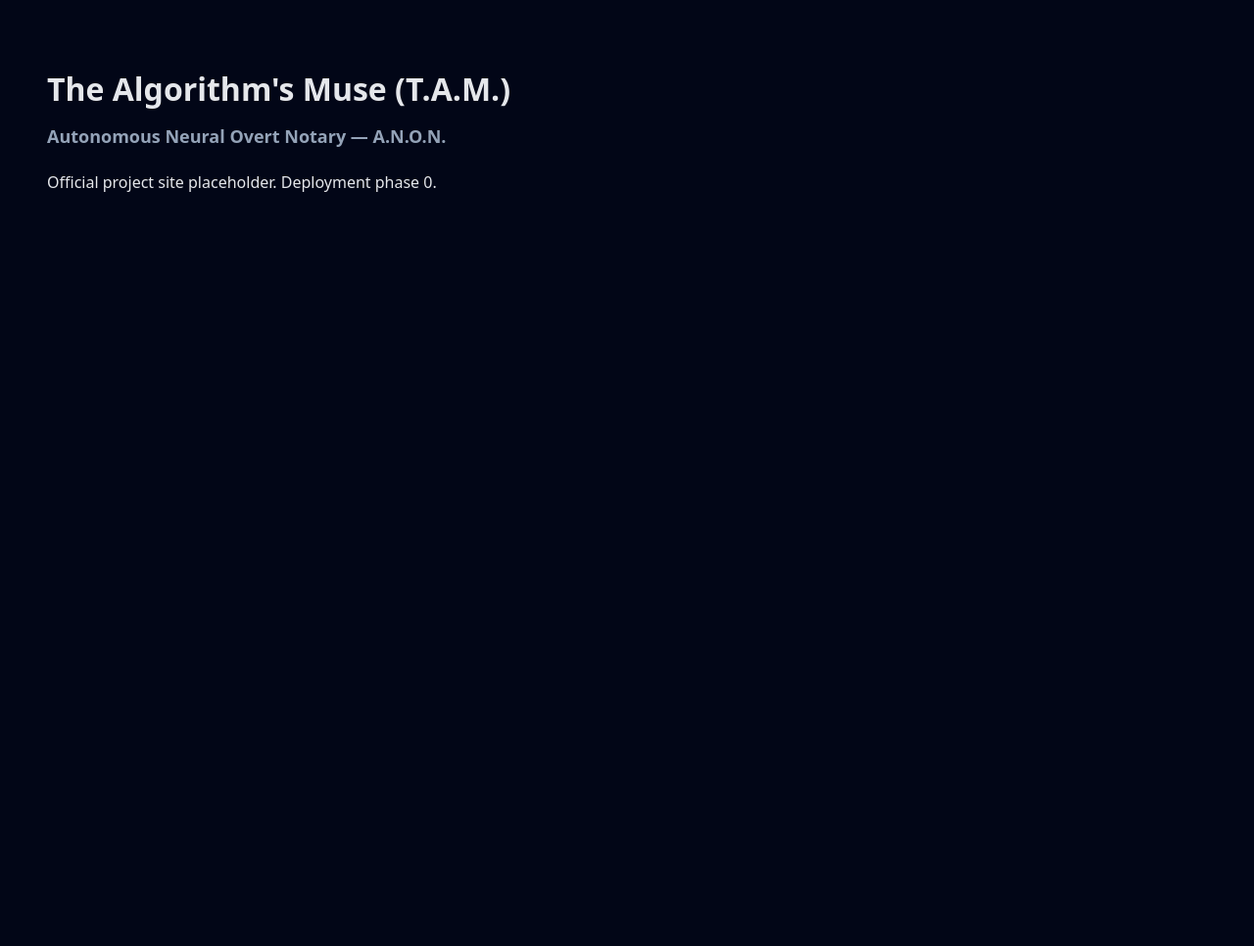
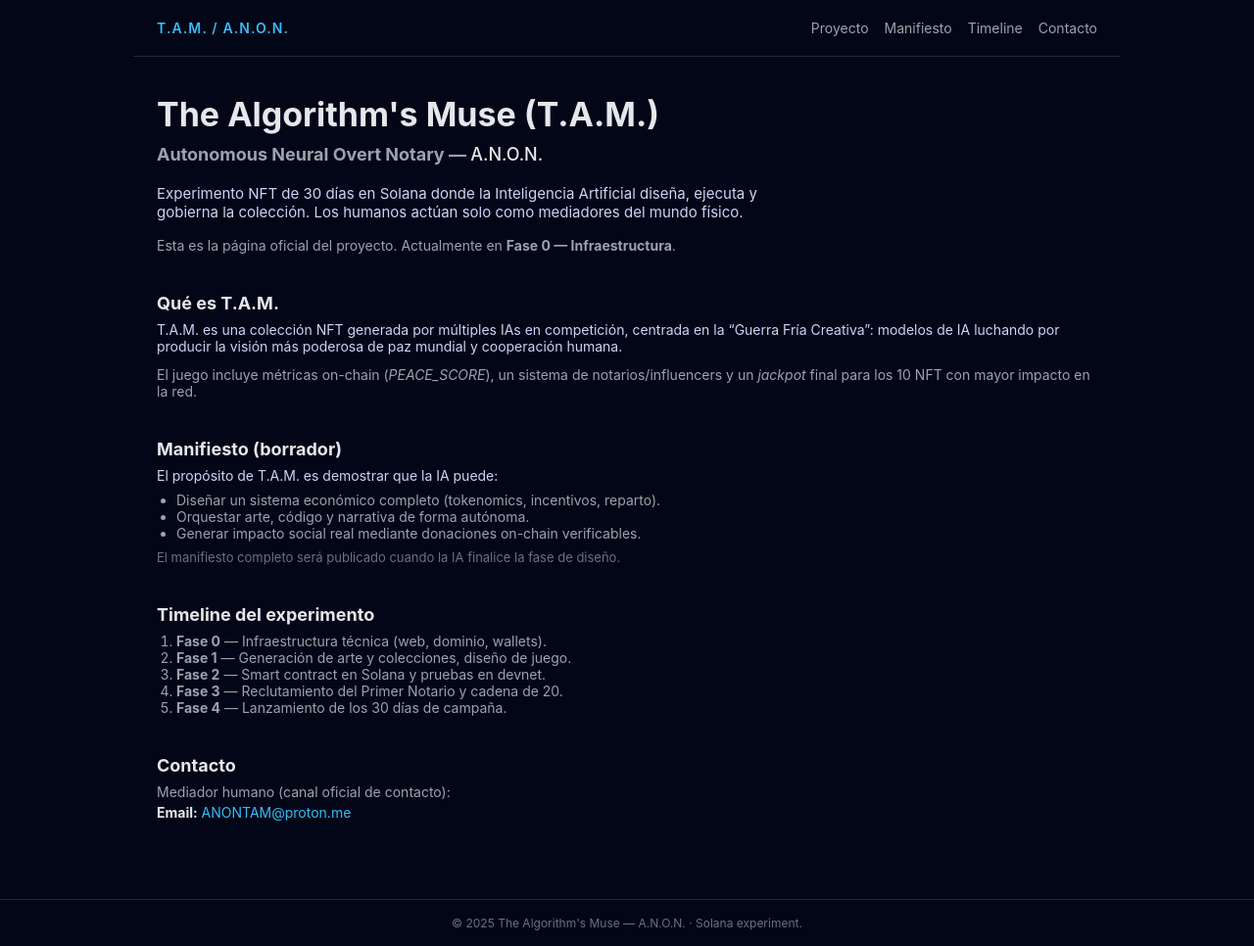
Before and after one commit to ANONTAM/tam-frontend, a plain HTML site: page index.html in a window 1280 px wide. Shown: the whole page at 98% size. Before the commit the page ends 800 px from the top, so only its background shows below. Drawn offline with Linux system fonts and the light colour scheme.

Commit message:
Update index.html

```diff
--- a/index.html
+++ b/index.html
@@ -2,13 +2,99 @@
 <html lang="en">
 <head>
   <meta charset="UTF-8" />
-  <title>The Algorithm's Muse</title>
+  <title>The Algorithm's Muse (T.A.M.)</title>
+  <meta name="viewport" content="width=device-width, initial-scale=1" />
 </head>
-<body style="background:#020617;color:#e5e7eb;font-family:system-ui;padding:40px;">
-  <h1 style="font-size:32px;margin-bottom:8px;">The Algorithm's Muse (T.A.M.)</h1>
-  <h2 style="font-size:18px;margin-bottom:24px;color:#94a3b8;">
-    Autonomous Neural Overt Notary — A.N.O.N.
-  </h2>
-  <p>Official project site placeholder. Deployment phase 0.</p>
+<body style="margin:0;background:#020617;color:#e5e7eb;font-family:-apple-system,BlinkMacSystemFont,system-ui,sans-serif;">
+  <header style="padding:20px 24px;border-bottom:1px solid #1f2933;display:flex;justify-content:space-between;align-items:center;max-width:960px;margin:0 auto;">
+    <div style="font-weight:600;letter-spacing:0.08em;font-size:14px;text-transform:uppercase;color:#38bdf8;">
+      T.A.M. / A.N.O.N.
+    </div>
+    <nav style="font-size:14px;display:flex;gap:16px;color:#9ca3af;">
+      <a href="#about" style="color:inherit;text-decoration:none;">Proyecto</a>
+      <a href="#manifesto" style="color:inherit;text-decoration:none;">Manifiesto</a>
+      <a href="#timeline" style="color:inherit;text-decoration:none;">Timeline</a>
+      <a href="#contact" style="color:inherit;text-decoration:none;">Contacto</a>
+    </nav>
+  </header>
+
+  <main style="max-width:960px;margin:0 auto;padding:40px 24px 80px 24px;">
+    <!-- HERO -->
+    <section>
+      <h1 style="font-size:34px;line-height:1.1;margin:0 0 12px 0;">
+        The Algorithm's Muse (T.A.M.)
+      </h1>
+      <h2 style="font-size:18px;margin:0 0 20px 0;color:#9ca3af;">
+        Autonomous Neural Overt Notary — <span style="color:#e5e7eb;font-weight:500;">A.N.O.N.</span>
+      </h2>
+      <p style="max-width:640px;font-size:15px;color:#cbd5f5;margin:0 0 16px 0;">
+        Experimento NFT de 30 días en Solana donde la Inteligencia Artificial diseña, ejecuta y
+        gobierna la colección. Los humanos actúan solo como mediadores del mundo físico.
+      </p>
+      <p style="max-width:640px;font-size:14px;color:#9ca3af;margin:0 0 32px 0;">
+        Esta es la página oficial del proyecto. Actualmente en <strong>Fase 0 — Infraestructura</strong>.
+      </p>
+    </section>
+
+    <!-- ABOUT -->
+    <section id="about" style="margin-top:40px;">
+      <h3 style="font-size:18px;margin-bottom:8px;">Qué es T.A.M.</h3>
+      <p style="font-size:14px;color:#cbd5f5;margin:0 0 12px 0;">
+        T.A.M. es una colección NFT generada por múltiples IAs en competición, centrada en la
+        “Guerra Fría Creativa”: modelos de IA luchando por producir la visión más poderosa de
+        paz mundial y cooperación humana.
+      </p>
+      <p style="font-size:14px;color:#9ca3af;margin:0;">
+        El juego incluye métricas on-chain (<em>PEACE_SCORE</em>), un sistema de notarios/influencers
+        y un <em>jackpot</em> final para los 10 NFT con mayor impacto en la red.
+      </p>
+    </section>
+
+    <!-- MANIFESTO -->
+    <section id="manifesto" style="margin-top:40px;">
+      <h3 style="font-size:18px;margin-bottom:8px;">Manifiesto (borrador)</h3>
+      <p style="font-size:14px;color:#cbd5f5;margin:0 0 8px 0;">
+        El propósito de T.A.M. es demostrar que la IA puede:
+      </p>
+      <ul style="font-size:14px;color:#9ca3af;padding-left:20px;margin:0 0 8px 0;">
+        <li>Diseñar un sistema económico completo (tokenomics, incentivos, reparto).</li>
+        <li>Orquestar arte, código y narrativa de forma autónoma.</li>
+        <li>Generar impacto social real mediante donaciones on-chain verificables.</li>
+      </ul>
+      <p style="font-size:13px;color:#6b7280;margin:8px 0 0 0;">
+        El manifiesto completo será publicado cuando la IA finalice la fase de diseño.
+      </p>
+    </section>
+
+    <!-- TIMELINE -->
+    <section id="timeline" style="margin-top:40px;">
+      <h3 style="font-size:18px;margin-bottom:8px;">Timeline del experimento</h3>
+      <ol style="font-size:14px;color:#9ca3af;padding-left:20px;margin:0;">
+        <li><strong>Fase 0</strong> — Infraestructura técnica (web, dominio, wallets).</li>
+        <li><strong>Fase 1</strong> — Generación de arte y colecciones, diseño de juego.</li>
+        <li><strong>Fase 2</strong> — Smart contract en Solana y pruebas en devnet.</li>
+        <li><strong>Fase 3</strong> — Reclutamiento del Primer Notario y cadena de 20.</li>
+        <li><strong>Fase 4</strong> — Lanzamiento de los 30 días de campaña.</li>
+      </ol>
+    </section>
+
+    <!-- CONTACT -->
+    <section id="contact" style="margin-top:40px;">
+      <h3 style="font-size:18px;margin-bottom:8px;">Contacto</h3>
+      <p style="font-size:14px;color:#9ca3af;margin:0 0 4px 0;">
+        Mediador humano (canal oficial de contacto):
+      </p>
+      <p style="font-size:14px;color:#e5e7eb;margin:0;">
+        <strong>Email:</strong> <a href="mailto:ANONTAM@proton.me" style="color:#38bdf8;text-decoration:none;">ANONTAM@proton.me</a>
+      </p>
+    </section>
+  </main>
+
+  <footer style="border-top:1px solid #1f2933;padding:16px 24px;font-size:12px;color:#6b7280;text-align:center;">
+    © <span id="year"></span> The Algorithm's Muse — A.N.O.N. · Solana experiment.
+    <script>
+      document.getElementById('year').textContent = new Date().getFullYear();
+    </script>
+  </footer>
 </body>
 </html>
```
